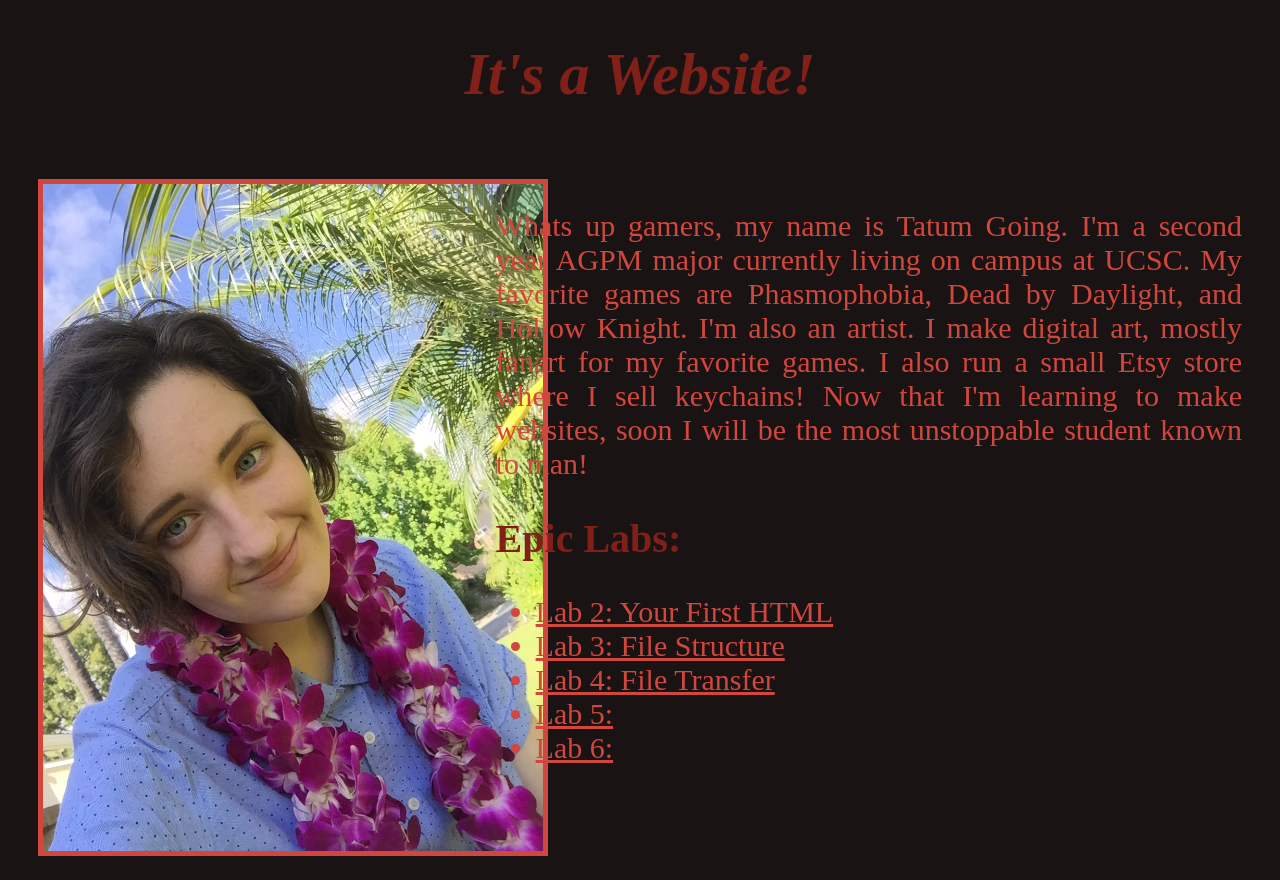
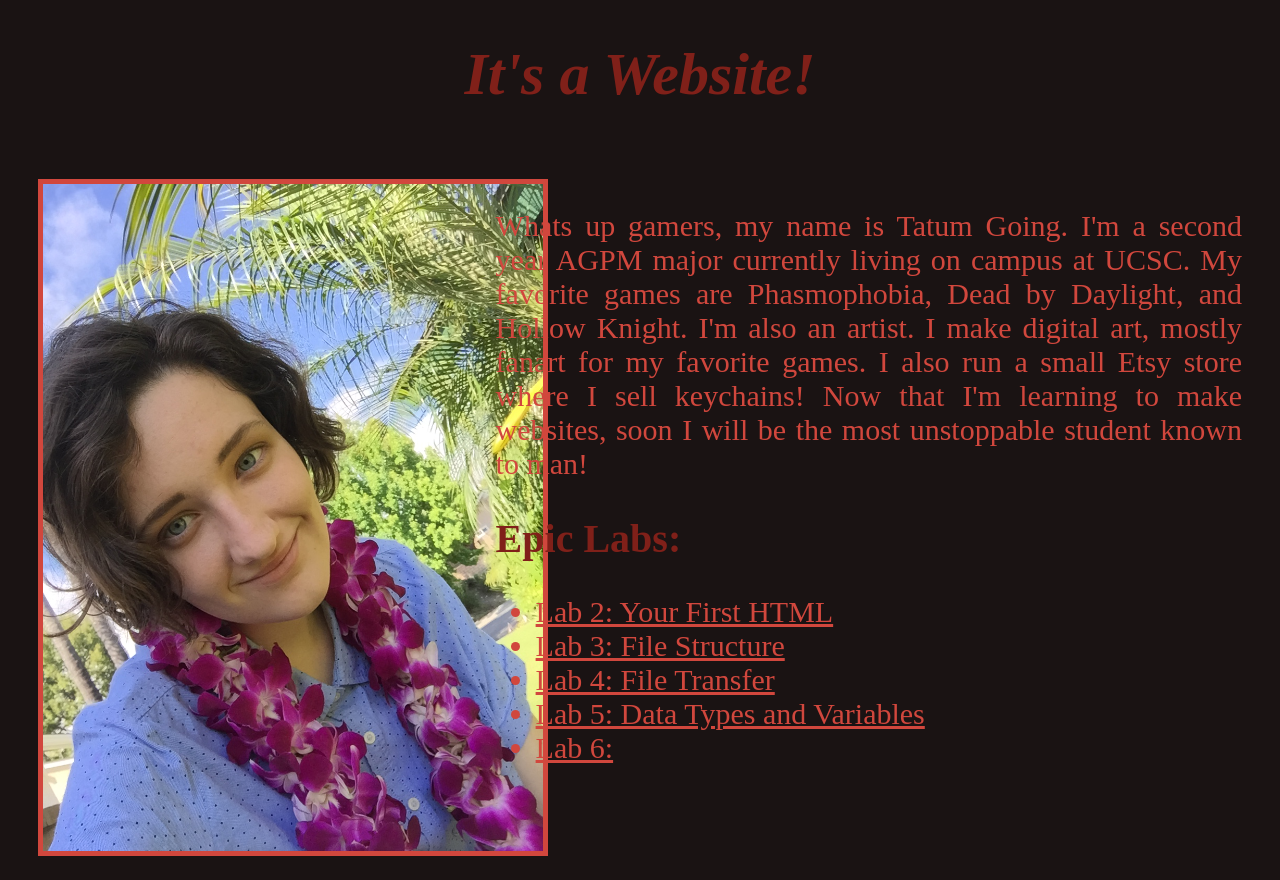
Before and after one commit to tatumgoing/art101, a plain HTML site: page index.html in a window 1280 px wide. Drawn offline with Linux system fonts and the light colour scheme.

Commit message:
Update index.html

```diff
--- a/index.html
+++ b/index.html
@@ -19,7 +19,7 @@
 				<li><a href="lab2/labtwo.html"> Lab 2: Your First HTML </a></li>
 				<li><a href="lab3/labthree.html"> Lab 3: File Structure </a></li>
 				<li><a href="lab4/"> Lab 4: File Transfer </a></li>
-				<li><a href="lab5/"> Lab 5: </a></li>
+				<li><a href="lab5/"> Lab 5: Data Types and Variables </a></li>
 				<li><a href="lab6/"> Lab 6: </a></li>
 			</ul>
 		</div>
```
